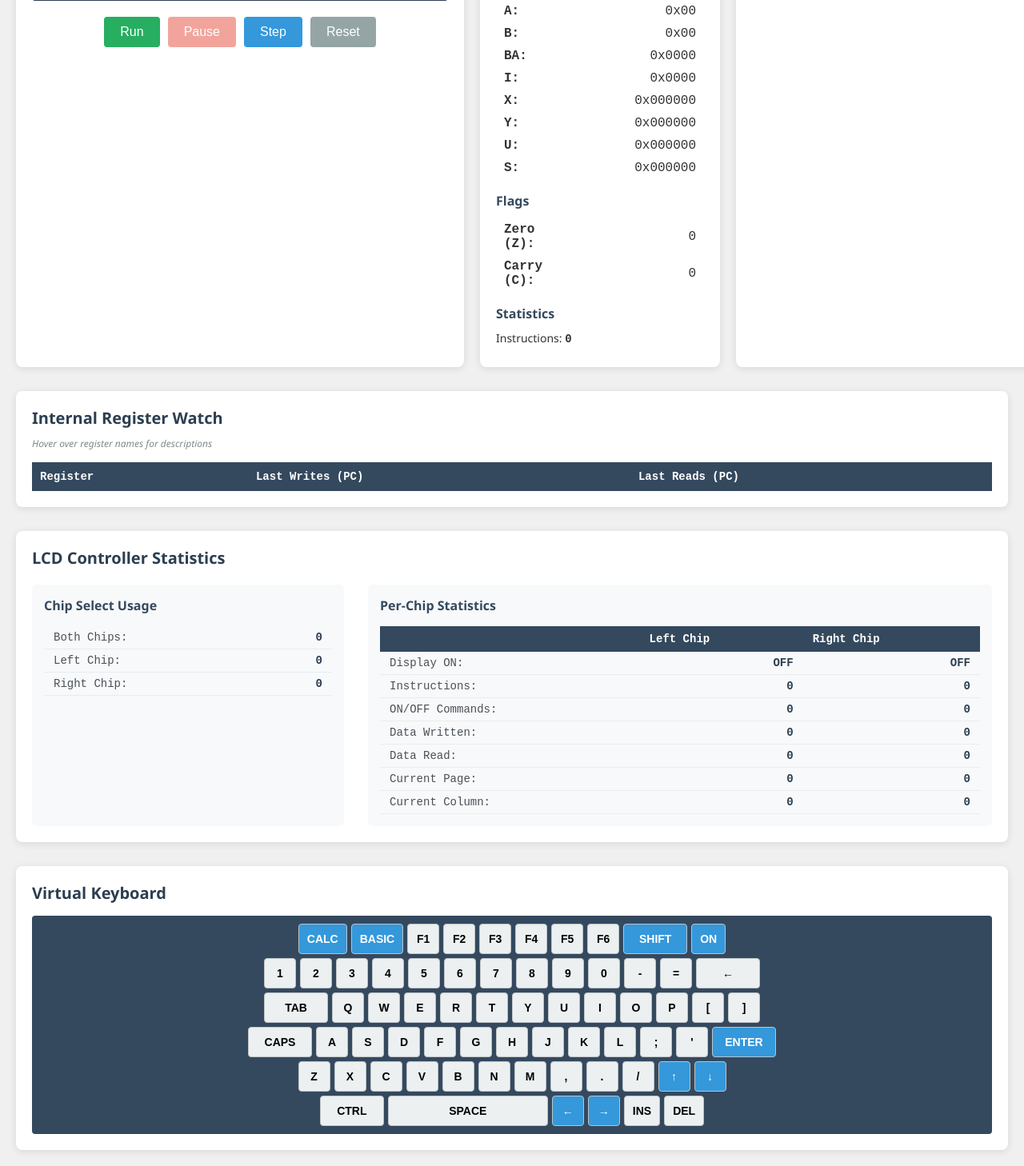
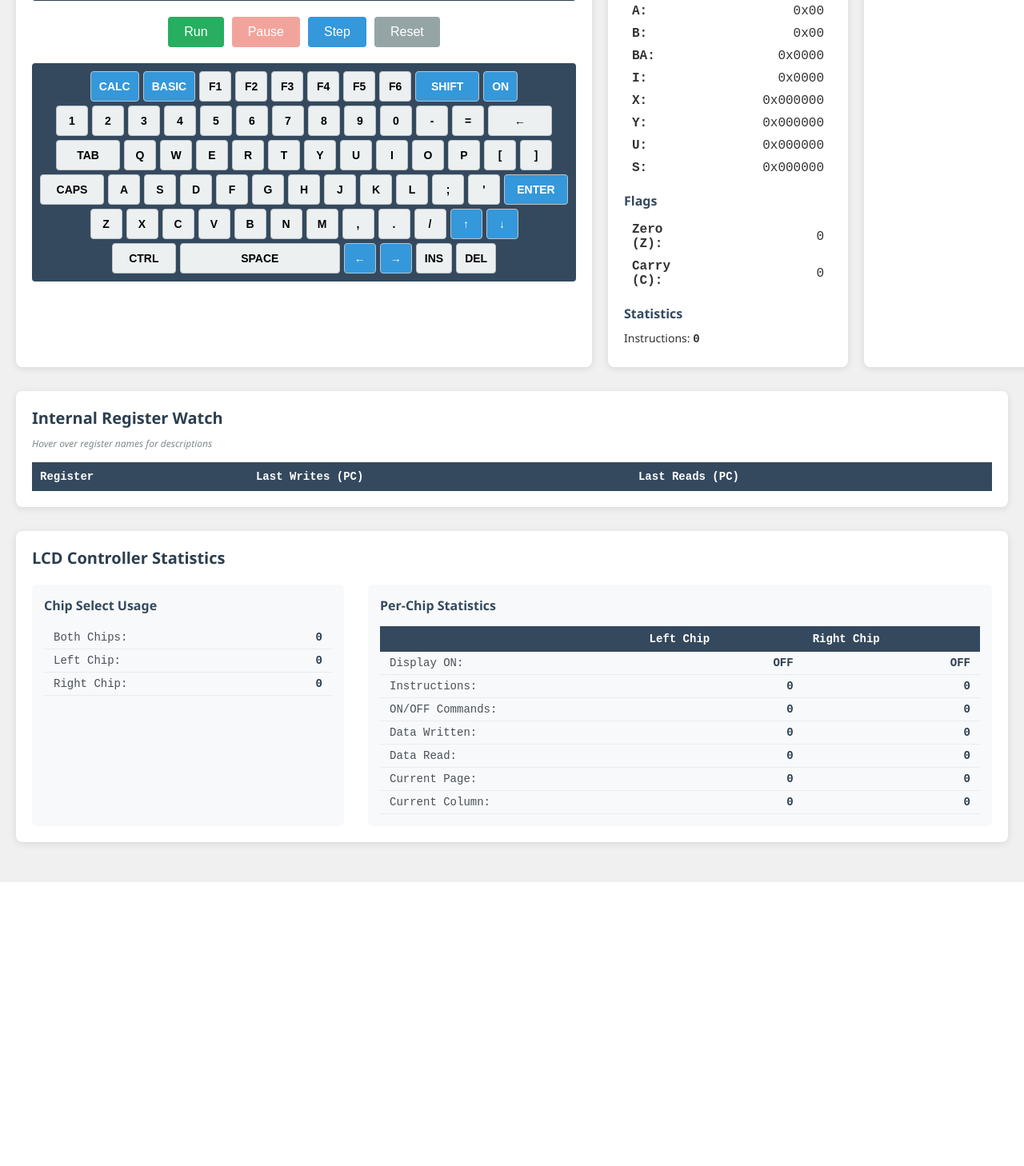
Before and after one commit to mblsha/binja-esr, a Flask app: page / in a window 1280 px wide; the page is wider, and only the part inside the window is pictured. Shown: the part 216-1674 px from the top of that part at 80% size. After the commit the page ends 1319 px from the top of that part, so only its background shows below. Run offline with Flask 3, Linux system fonts and the light colour scheme; data that the repository does not hold is empty.

Commit message:
Integrate Virtual Keyboard into LCD display section
- Moved keyboard from separate section into screen-section tile
- Removed "Virtual Keyboard" title as requested
- Added margin-top to keyboard for proper spacing from controls
- Cleaned up unused .keyboard-section CSS styles

This creates a more cohesive interface with the keyboard directly below the display and controls in the same white tile, better representing the physical PC-E500 device layout.

🤖 Generated with [Claude Code](https://claude.ai/code)

Co-Authored-By: Claude <noreply@anthropic.com>

```diff
--- a/web/static/style.css
+++ b/web/static/style.css
@@ -226,18 +226,7 @@ h1 {
 }
 
 /* Virtual Keyboard */
-.keyboard-section {
-    background: white;
-    border-radius: 8px;
-    padding: 20px;
-    box-shadow: 0 2px 10px rgba(0,0,0,0.1);
-}
-
-.keyboard-section h2 {
-    color: #2c3e50;
-    margin-bottom: 15px;
-    font-size: 20px;
-}
+/* .keyboard-section styles removed - keyboard now integrated into screen-section */
 
 .keyboard {
     display: grid;
@@ -245,6 +234,7 @@ h1 {
     padding: 10px;
     background: #34495e;
     border-radius: 4px;
+    margin-top: 20px;  /* Space from controls */
 }
 
 .keyboard-row {
--- a/web/templates/index.html
+++ b/web/templates/index.html
@@ -21,6 +21,9 @@
                     <button id="btn-pause" class="control-btn" disabled>Pause</button>
                     <button id="btn-step" class="control-btn">Step</button>
                     <button id="btn-reset" class="control-btn">Reset</button>
+                </div>
+                <div id="virtual-keyboard" class="keyboard">
+                    <!-- Keyboard will be generated by JavaScript -->
                 </div>
             </div>
 
@@ -151,14 +154,6 @@
                 </div>
             </div>
         </div>
-
-        <!-- Virtual Keyboard Section -->
-        <div class="keyboard-section">
-            <h2>Virtual Keyboard</h2>
-            <div id="virtual-keyboard" class="keyboard">
-                <!-- Keyboard will be generated by JavaScript -->
-            </div>
-        </div>
     </div>
 
     <script src="/static/app.js"></script>
```
